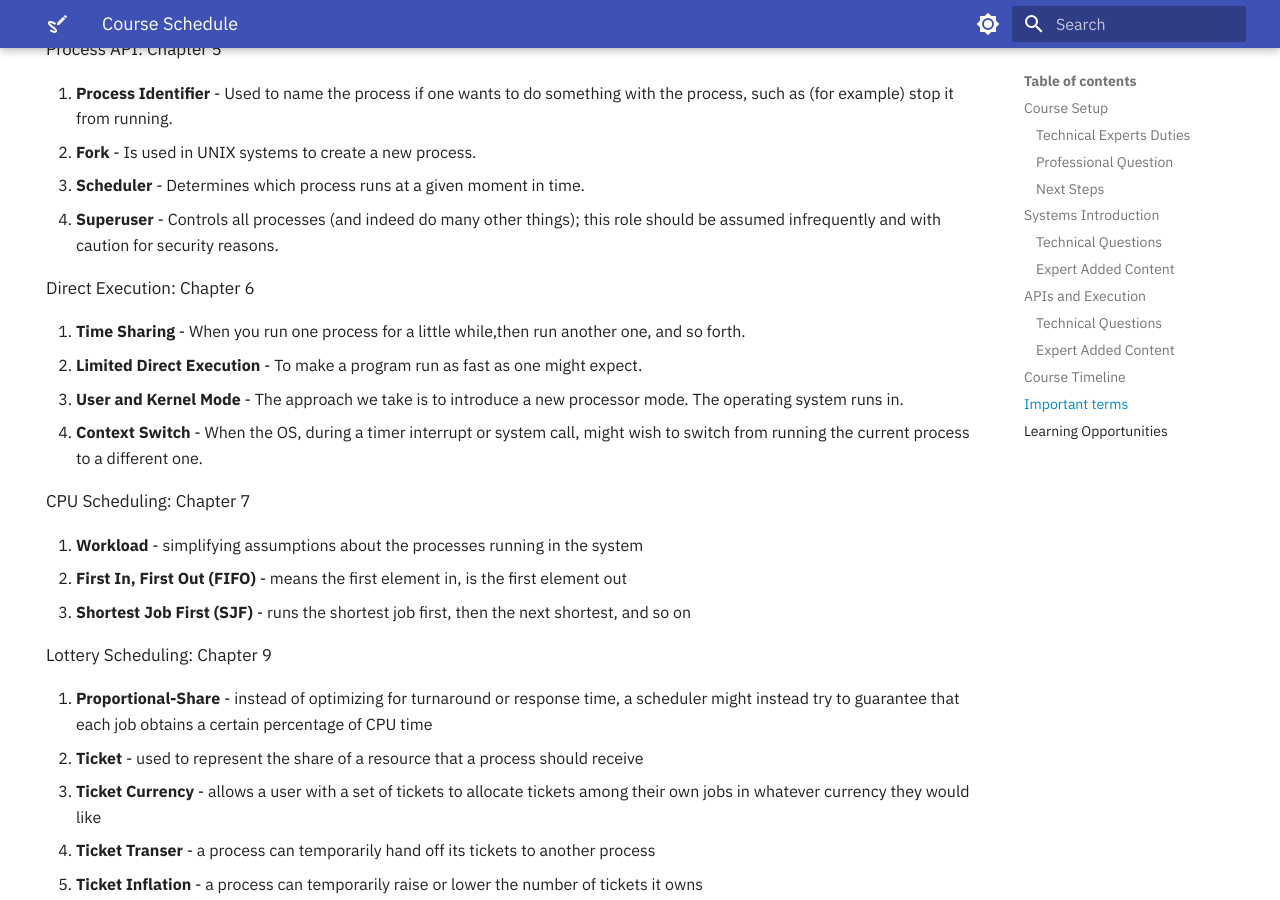
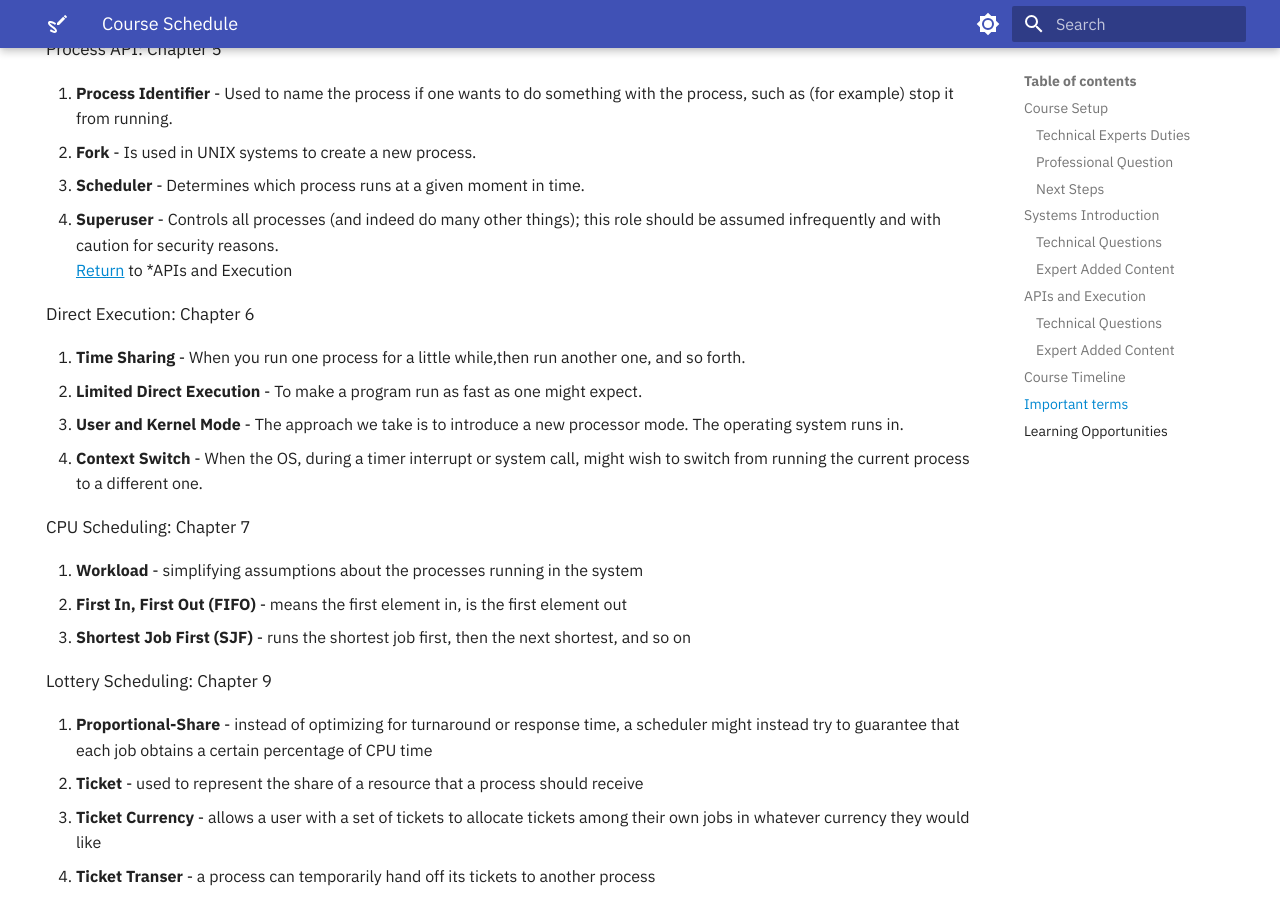
Before and after one commit to OS-Sketch/www.os-sketch.com, an MkDocs documentation site: the page built from docs/operating-systems/schedule.md, in a window 1280 px wide and 900 px high, scrolled down 3213 px. Built offline with MkDocs 1.6.1 and Material for MkDocs 9.7.7, drawn with Linux system fonts in a browser that asks for light colours; some of the changed lines change nothing that is shown.

Commit message:
Update schedule.md

```diff
--- a/docs/operating-systems/schedule.md
+++ b/docs/operating-systems/schedule.md
@@ -100,7 +100,7 @@
 1. **Virtualization** - the OS takes a physical resource (such as the processor, or memory, or a disk) and transforms it into a more general powerful, and easy-to-use virtual form of itself.
 2. **Concurrency** - When multiple computations are happening at the same time
 3. **Persistence** - The context of storing data in a computer system, this means that the data survives after the process with which it was created has ended.
-[Return](#systems-introduction-expert-added-content) to *Systems Introduction*
+[Return](#systems-introduction) to *Systems Introduction*
 
 Processes: Chapter 4
 
@@ -108,7 +108,7 @@
 2. **Process API** - consists of calls programs can make related to processes. Typically, this includes creation, destruction, and other useful calls.
 3. **Process state** -  Including running, ready to run, and blocked. Different events (e.g., getting scheduled or descheduled, or waiting for an I/O to complete) transition a process from one of these states to the other.
 4. **Process list** - Contains information about all processes in the system.
-[Return](#systems-introduction-expert-added-content) to *Systems Introduction*
+[Return](#systems-introduction) to *Systems Introduction*
 
 Process API: Chapter 5
 
@@ -116,6 +116,7 @@
 2. **Fork** - Is used in UNIX systems to create a new process.
 3. **Scheduler** - Determines which process runs at a given moment in time.
 4. **Superuser** - Controls all processes (and indeed do many other things); this role should be assumed infrequently and with caution for security reasons.
+[Return](#apis-and-execution) to *APIs and Execution
 
 Direct Execution: Chapter 6
 
```
